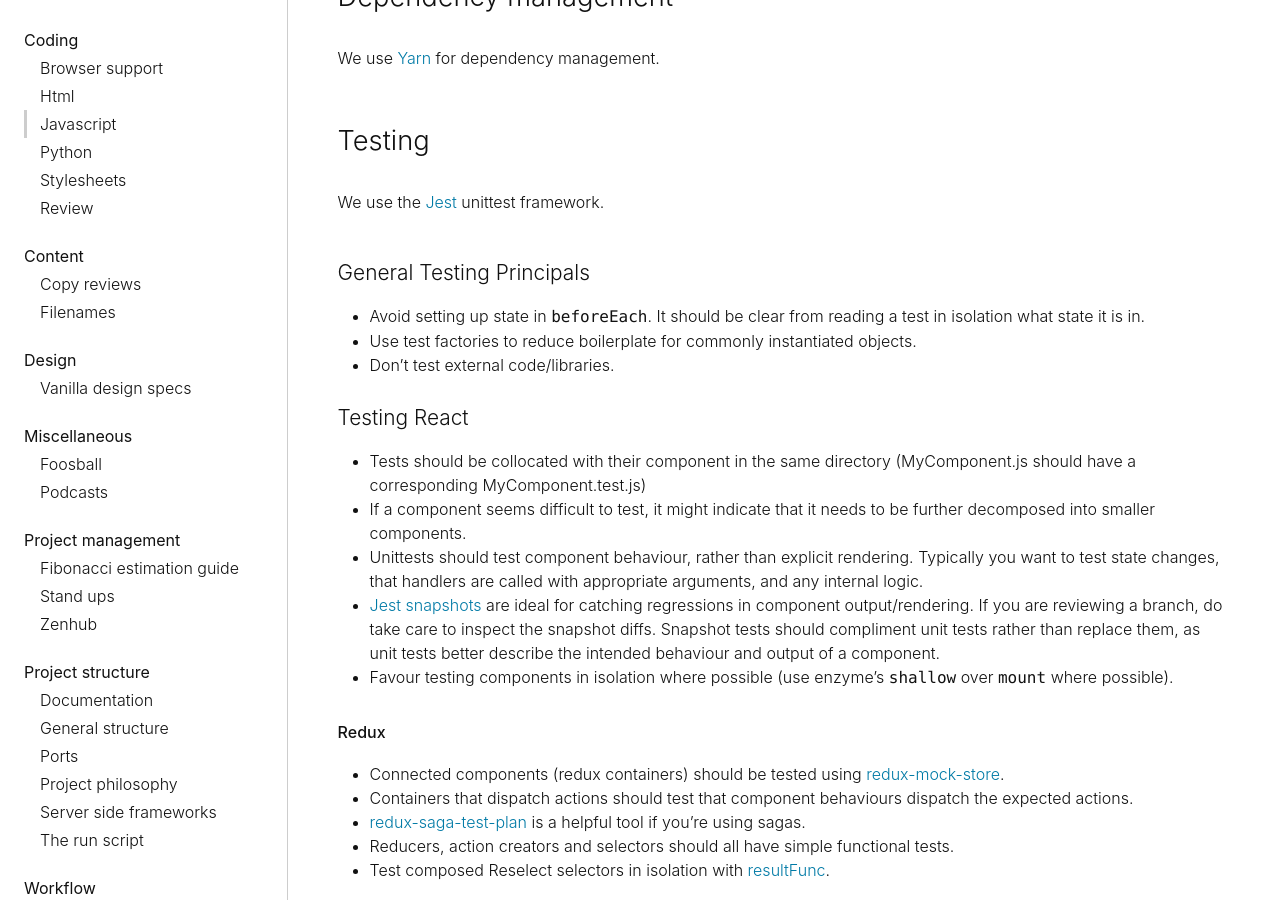
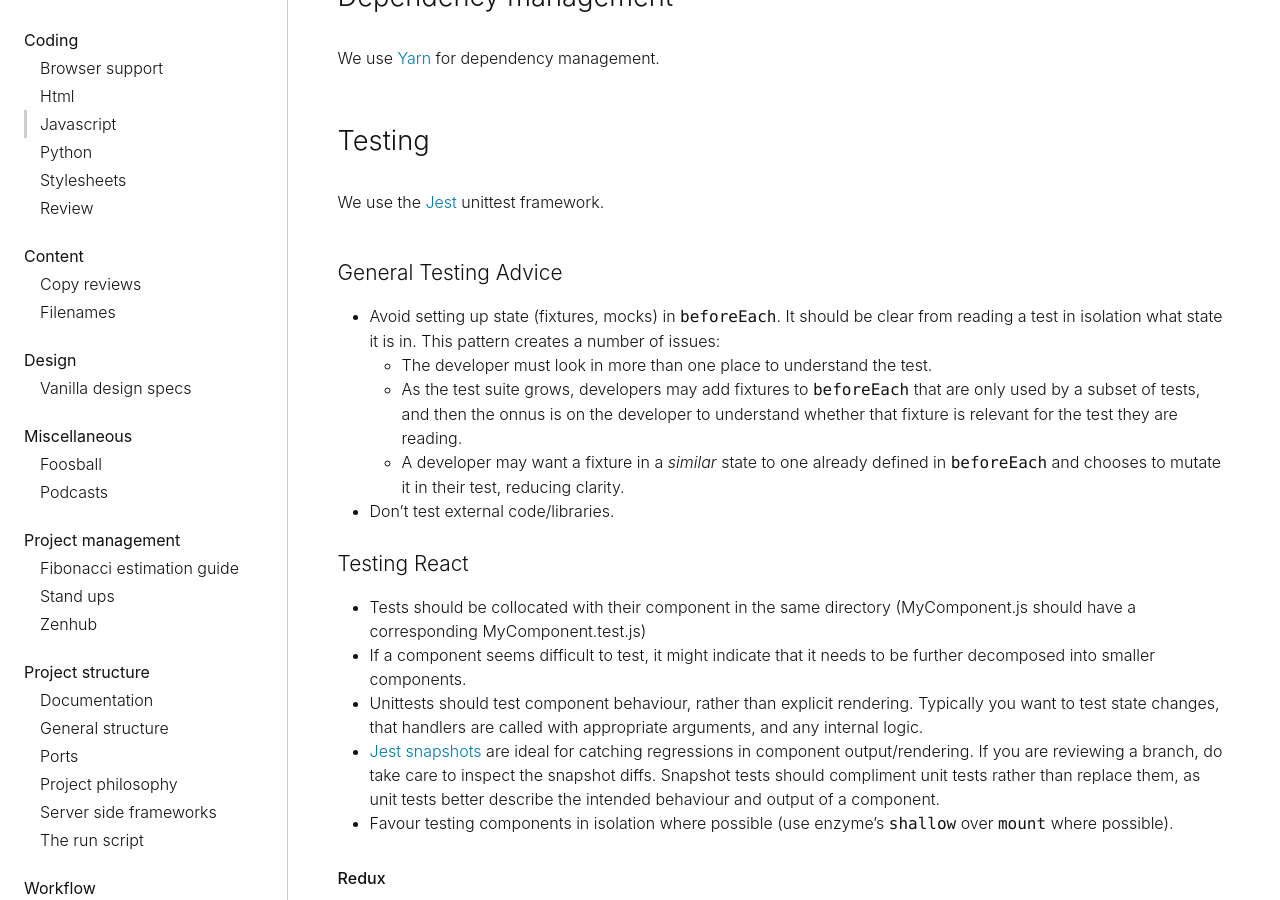
Before and after one commit to canonical-web-and-design/practices, a Jekyll site: the page built from coding/javascript.md, in a window 1280 px wide and 900 px high, scrolled down 1226 px. Built offline with Jekyll 4.4.1, drawn with Linux system fonts in a browser that asks for light colours; some web fonts are replaced.

Commit message:
Expanded on the evils of test setup

```diff
--- a/coding/javascript.md
+++ b/coding/javascript.md
@@ -37,18 +37,20 @@ We use [Yarn](https://yarnpkg.com/en) for dependency management.
 
 We use the [Jest](https://jestjs.io) unittest framework.
 
-#### General Testing Principals
-  * Avoid setting up state in `beforeEach`. It should be clear from reading a test in isolation what state it is in.
-  * Use test factories to reduce boilerplate for commonly instantiated objects.
-  * Don't test external code/libraries.
+#### General Testing Advice
+* Avoid setting up state (fixtures, mocks) in `beforeEach`. It should be clear from reading a test in isolation what state it is in. This pattern creates a number of issues:
+  * The developer must look in more than one place to understand the test.
+  * As the test suite grows, developers may add fixtures to `beforeEach` that are only used by a subset of tests, and then the onnus is on the developer to understand whether that fixture is relevant for the test they are reading.
+  * A developer may want a fixture in a *similar* state to one already defined in `beforeEach` and chooses to mutate it in their test, reducing clarity.
+* Don't test external code/libraries.
 
 #### Testing React
-  * Tests should be collocated with their component in the same directory (MyComponent.js should have a corresponding MyComponent.test.js)
-  * If a component seems difficult to test, it might indicate that it needs to be further decomposed into smaller components.
-  * Unittests should test component behaviour, rather than explicit rendering. Typically you want to test state changes,
+* Tests should be collocated with their component in the same directory (MyComponent.js should have a corresponding MyComponent.test.js)
+* If a component seems difficult to test, it might indicate that it needs to be further decomposed into smaller components.
+* Unittests should test component behaviour, rather than explicit rendering. Typically you want to test state changes,
     that handlers are called with appropriate arguments, and any internal logic.
-  * [Jest snapshots](https://jestjs.io/docs/en/snapshot-testing) are ideal for catching regressions in component output/rendering. If you are reviewing a branch, do take care to inspect the snapshot diffs. Snapshot tests should compliment unit tests rather than replace them, as unit tests better describe the intended behaviour and output of a component.
-  * Favour testing components in isolation where possible (use enzyme's `shallow` over `mount` where possible).
+* [Jest snapshots](https://jestjs.io/docs/en/snapshot-testing) are ideal for catching regressions in component output/rendering. If you are reviewing a branch, do take care to inspect the snapshot diffs. Snapshot tests should compliment unit tests rather than replace them, as unit tests better describe the intended behaviour and output of a component.
+* Favour testing components in isolation where possible (use enzyme's `shallow` over `mount` where possible).
 
 ##### Redux
   * Connected components (redux containers) should be tested using [redux-mock-store](https://github.com/dmitry-zaets/redux-mock-store).
```
